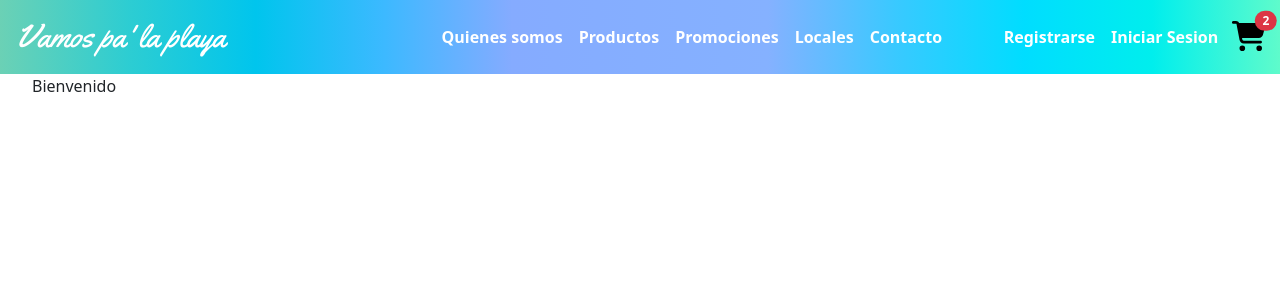
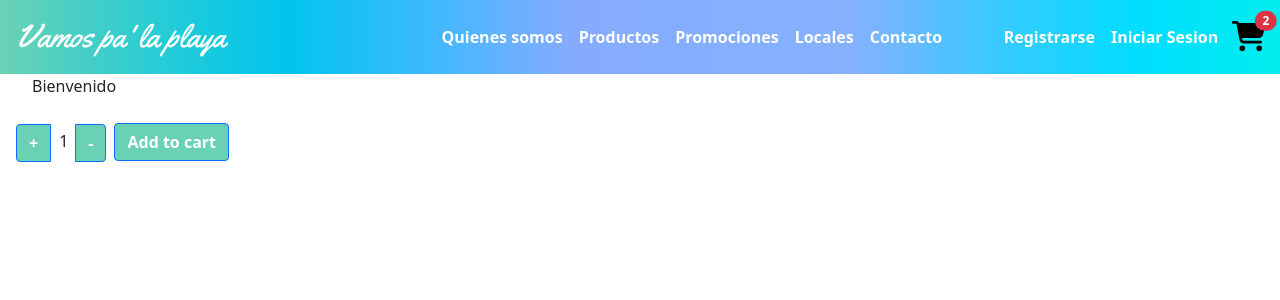
Before and after one commit to gabypizzutti/vamospalaplaya-pizzutti, a React (Create React App) app: page / in a window 1280 px wide. Shown: the top 300 px of the page. Built offline with nearby package versions, Linux system fonts and the light colour scheme; a web font is replaced by a local one.

Commit message:
se sube para desafio contador

```diff
--- a/src/App.css
+++ b/src/App.css
@@ -3,18 +3,18 @@
   box-sizing: border-box;
 }
 
-.marca {
+#marca {
   font-family: 'Inspiration', cursive;
   font-family: 'Pacifico', cursive;
   font-family: 'Permanent Marker', cursive;
   font-family: 'Yellowtail', cursive;
   padding-left: 0.5em;
-  font-size: 2em !important;
-  color: white !important;
+  font-size: 2em;
+  color: white;
 }
 
 .navbar{
-  background-image: linear-gradient(to right, #6bd1b5, #2dcdd2, #00c5ed, #3cb9ff, #85abff, #85aeff, #85b1ff, #39c9ff, #00ddff, #00eeed, #5ffbcb);
+  background-image: linear-gradient(to right, #6bd1b5, #2dcdd2, #00c5ed, #3cb9ff, #85abff, #85aeff, #85b1ff, #39c9ff, #00ddff, #00eeed);
 }
 
 .nav-link{
@@ -22,13 +22,10 @@
   font-weight: 900;
 }
 
-.nav{
+#nav{
   padding-left: 0px;
-  margin-left: 0px !important;
-}
-
-.nav{
-  margin-right: 0px !important;
+  margin-left: 0px;
+  margin-right: 0px;
   padding-right: 0px;
 }
 
@@ -54,6 +51,31 @@
   background: none;
   padding-right: 14px;
 }
+
+.contador{
+  padding-left: 16px;
+  padding-top: 10px;
+}
+
+#operacion{
+  text-align: center;
+  background-color: #6bd1b5 ;
+  font-weight: 900;
+}
+
+.numberStock{
+  padding-left: 8px;
+  padding-right: 8px;
+  padding-top: 5px;
+}
+
+#cart{
+  margin-left: 8px;
+  margin-top: 8px;
+  background-color: #6bd1b5;
+  font-weight: 900;
+}
+
 /* termina estilo de mi pagina */
 
 .App {
--- /dev/null
+++ b/src/components/ItemCount.js
@@ -0,0 +1,36 @@
+import { useEffect, useState } from 'react';
+import { Button, ButtonGroup, Card } from 'react-bootstrap';
+
+const ItemCount = ({stock, initial, onAdd}) => {
+
+    const [count, setCount] = useState (0);
+
+    useEffect(() => {
+        setCount(initial);
+    }, [initial]);
+
+    const remove = () => {
+        if (count > initial){
+            setCount(count -1);
+        }
+    }
+
+    const add = () => {
+        if (count < stock){
+            setCount(count + 1);
+        }
+    }
+
+    return(
+        <Card.Text>
+        <ButtonGroup className='contador' aria-label="Basic example">
+            <Button id="operacion" oncClick={add}>+</Button>
+            <span className="numberStock">{count}</span>
+            <Button id="operacion" onClick={remove}>-</Button>
+        </ButtonGroup>
+        <Button id="cart" onClick={()=> onAdd(count)}>Add to cart</Button>
+        </Card.Text>
+    );
+}
+
+export default ItemCount;
--- a/src/components/ItemListContainer.js
+++ b/src/components/ItemListContainer.js
@@ -1,7 +1,15 @@
-const ItemListContainer = () => {
+import ItemCount from "./ItemCount";
+
+const ItemListContainer = ({greeting}) => {
+
+    const onAdd = () => {
+        alert('${count} agredados a tu carrito');
+    }
+
     return (
         <>
-            <p className="mensaje">Bienvenido</p>
+            <p className="mensaje">{greeting}</p>
+            <ItemCount stock={5} initial={1} onAdd={onAdd} />
         </>
     );
 }
--- a/src/components/Navbar.js
+++ b/src/components/Navbar.js
@@ -5,8 +5,8 @@ import { Navbar, Nav } from 'react-bootstrap';
 const NavBar = () => {
     return (
         <>
-        <Navbar className="nav">
-          <Navbar.Brand className="marca" href="#home">Vamos pa' la playa</Navbar.Brand>
+        <Navbar id="nav">
+          <Navbar.Brand id="marca" href="#home">Vamos pa' la playa</Navbar.Brand>
           <Nav className="me-auto">
             <Nav.Link href="#quienesSomos">Quienes somos</Nav.Link>
             <Nav.Link href="#productos">Productos</Nav.Link>
```
Also changed, not shown: src/pages/Home.js (added, +13 -0 lines).
